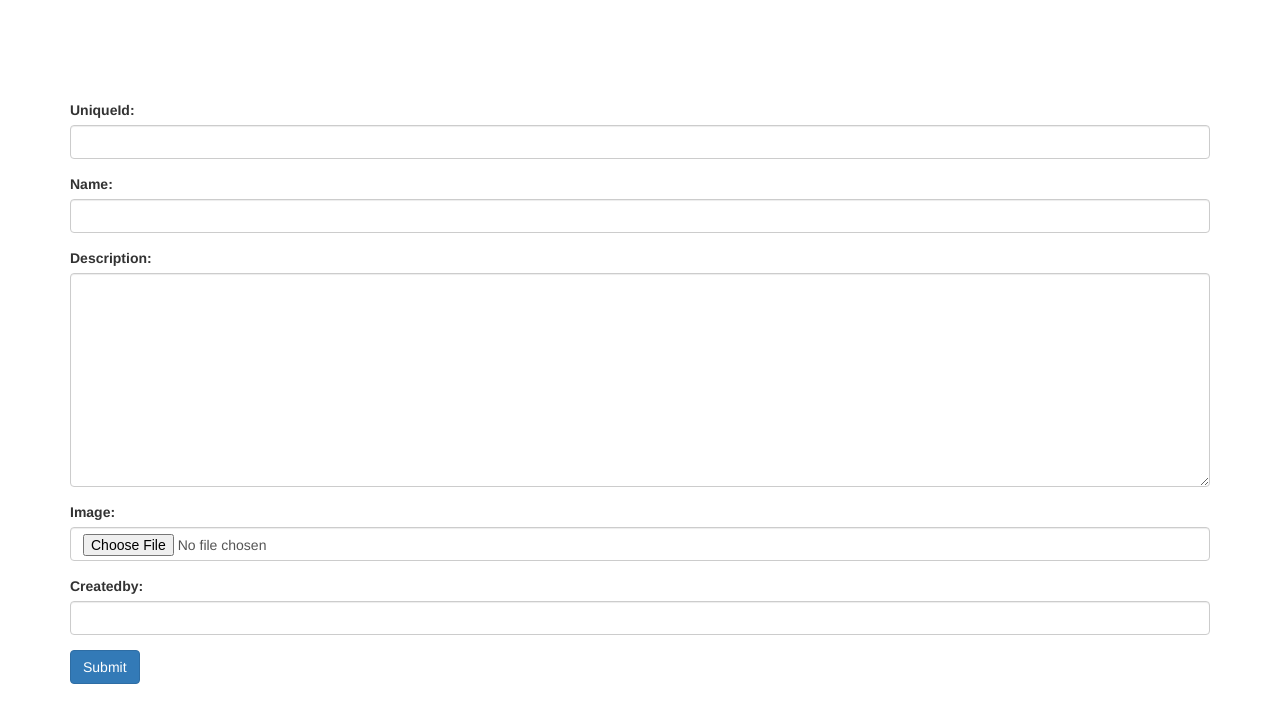
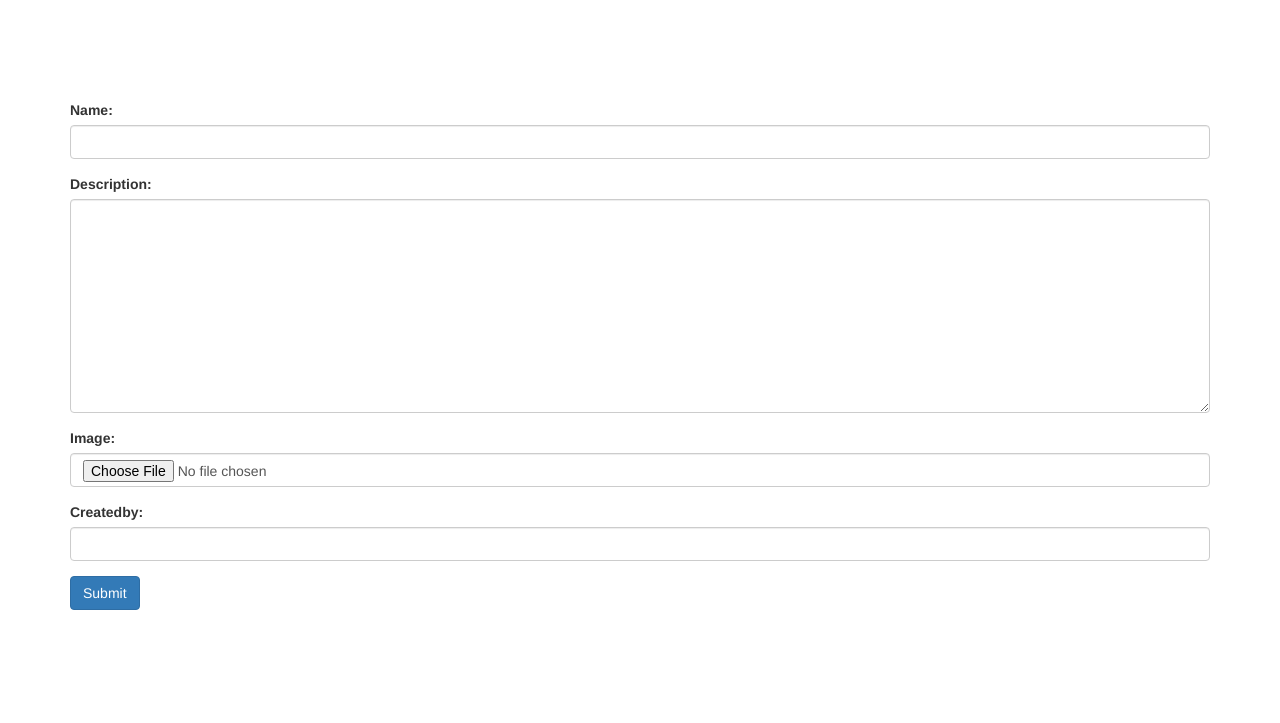
Before and after one commit to mananpoddar/fossee4, a Django app: page /fossee4/uploadImage in a window 1280 px wide. Shown: the top 723 px of the page. Run offline with Django 3.2, Linux system fonts and the light colour scheme; tables that the repository leaves empty hold one stand-in row (values such as "Sample post"); some libraries are stand-ins or nearby versions.

Commit message:
ready for submission

```diff
--- a/mysite/fossee4/models.py
+++ b/mysite/fossee4/models.py
@@ -5,7 +5,6 @@ from .validators import validate_file_size,validate_file_extension
 
 # model called ‘Images’ with ‘id’, ‘name’, ‘description’, ‘image’, ‘createdby’.
 class Images(models.Model):
-    uniqueId = models.IntegerField(unique=True) # id can also be generated using pk.
     name = models.CharField(max_length = 80)
     description = models.TextField(default = ' ')
     image = models.ImageField(upload_to = 'images/',validators=[validate_file_size,validate_file_extension])
--- a/mysite/fossee4/templates/fossee4/ImagebyUser.html
+++ b/mysite/fossee4/templates/fossee4/ImagebyUser.html
@@ -9,7 +9,7 @@
 <form method="POST" action="/fossee4/ImagebyUser" enctype="multipart/form-data">
 {% csrf_token %}
     <div class="form-group">
-            <label>Enter the name of user:</label>
+            <label>Enter the name of user(which you have entered in created by field):</label>
             <input class="form-control" name="user" type="text">
             <br>
             <button class="btn btn-primary"type="submit">
--- a/mysite/fossee4/templates/fossee4/getallImages.html
+++ b/mysite/fossee4/templates/fossee4/getallImages.html
@@ -66,7 +66,7 @@
                       </div>
                             <div class="post-content">
                             <h1 class="title"> created by:{{ obj.createdby }}</h1>
-                            <p class="description">uniqueId:{{ obj.uniqueId }}</p>
+                            <p class="description">uniqueId:{{ obj.pk }}</p>
                             </div>
                     </div>
                   </div>{% endfor %}
--- a/mysite/fossee4/templates/fossee4/successful.html
+++ b/mysite/fossee4/templates/fossee4/successful.html
@@ -2,7 +2,7 @@
 
 <div class="container">
     <div style="text-align: center">
-       <h1 style="margin-top: 4em;"> {{message}}   !<h1>
+       <h1 style="margin-top: 4em;"> {{unique_id}}<br>{{message}}   !<h1>
 
         <a href="{% url "fossee4:index" %}" class="btn btn-primary">go back to main page again</a>
         </h1>
--- a/mysite/fossee4/views.py
+++ b/mysite/fossee4/views.py
@@ -5,33 +5,45 @@ from django.shortcuts import render
 from fossee4.forms import inputImages
 from fossee4.models import Images
 
-# front page
+
+# argument: request
+# what it does:renders the front page
+# returns: returns the front page
 def index(request):
     return render(request,"fossee4/index.html")
 
-
+# argument:request
+# what it does:take file as input from user , validate the requirements and save it in database
+# returns:  unique id of the image
 def uploadImage(request):
     form = inputImages()
     if request.method=="POST":
         form = inputImages(request.POST,request.FILES)
         message=''
         if form.is_valid():
-            form.save()
-            message='successfully uploaded, please go back to the main page to use other functionalities of api'
+            curr = form.save()
+            unique_id=curr.pk
+            message="successfully uploaded the image, above is your unique id returned by the api. please keep it for future reference"
         else :
             return render(request,"fossee4/uploadImage.html",{"form":form})
-        return render(request,"fossee4/successful.html",{"message":message})
+        return render(request,"fossee4/successful.html",{"message":message,"unique_id":unique_id})
     return render(request,"fossee4/uploadImage.html",{"form":form})
 
+# argument:request
+# what it does:get all the images from the database without any filters
+# returns:a page with all those images
 def getallImages(request):
     images = Images.objects.all()
     return render(request,"fossee4/getallImages.html",{"images":images})
 
 
+# argument:request
+# what it does:take the unique id from the user and filter the image from the database of that particular id
+# returns:page displaying that image
 def ImagebyId(request):
     if request.method == 'POST':
         uniqueId = request.POST.get('id')
-        images = Images.objects.filter(uniqueId = uniqueId)
+        images = Images.objects.filter(pk = uniqueId)
         message=''
         if not images:
             message="No Image exists for the given id,please try with a different id:)"
@@ -40,6 +52,9 @@ def ImagebyId(request):
 
     return render(request,"fossee4/ImagebyId.html")
 
+# argument:request
+# what it does:take the name of the user who created the image  and filter the image from the database
+# returns:page rendering those images
 def ImagebyUser(request):
     if request.method == 'POST':
         user = request.POST.get('user')
@@ -51,6 +66,10 @@ def ImagebyUser(request):
         return render(request,"fossee4/getallImages.html",{"images":images})
     return render(request,"fossee4/ImagebyUser.html")
 
+
+# argument:request
+# what it does:take the id of the image from the user
+# returns:if user press update, it calls ImageUpdate function else it calls ImageDelete function
 def doImageUpdate(request):
     if request.method == 'POST':
         uniqueId = request.POST.get('id')
@@ -62,8 +81,13 @@ def doImageUpdate(request):
 
     return render(request,"fossee4/doImageUpdate.html")
 
+# argument:request
+# what it does:since it is called by doImageUpdate function, it gets the unique id of the image
+#              from that function, it fetches the image from the database and saves the changes
+#              as specified by the user.
+# returns:page rendering current and saved changes
 def ImageUpdate(request,uniqueId):
-    image = Images.objects.filter(uniqueId=uniqueId)
+    image = Images.objects.filter(pk=uniqueId)
     if not image:
             message="No Image exists for the given id,please try with a different id:)"
             return render(request,"fossee4/successful.html",{"message":message})
@@ -76,8 +100,13 @@ def ImageUpdate(request,uniqueId):
     return render(request,"fossee4/ImageUpdate.html",{"form":form,"uniqueId":uniqueId})
 
 
+# argument:request
+# what it does:since it is called by doImageUpdate function, it gets the unique id of the image
+#              from that function, it fetches the image from the database and deletes that particular
+#              Image from the database
+# returns:page rendering successfull deleted message or the error message in case image doesn't exist
 def ImageDelete(request,uniqueId):
-    image = Images.objects.filter(uniqueId=uniqueId)
+    image = Images.objects.filter(pk=uniqueId)
     if not image:
             message="No Image exists for the given id,please try with a different id:)"
             return render(request,"fossee4/successful.html",{"message":message})
```
Also changed, not shown: mysite/fossee4/migrations/0007_remove_images_uniqueid.py (added), mysite/media/images/download_intro1.png (deleted), mysite/media/images/h1.png (deleted), mysite/media/images/h1_1Fmx3VX.png (deleted), mysite/media/images/h1_ATGyHZ1.png (deleted), mysite/media/images/h1_TeiK885.png (deleted), mysite/media/images/h1_bM1PH1s.png (deleted), mysite/media/images/h2.png (deleted), mysite/media/images/h3.png (deleted), mysite/media/images/h4.png (deleted), mysite/media/images/h4_UDulUbe.png (deleted), mysite/media/images/hh.jpg (deleted), mysite/media/images/hh_26FpA53.jpg (deleted), mysite/media/images/s2.png (deleted), 1 more files.
